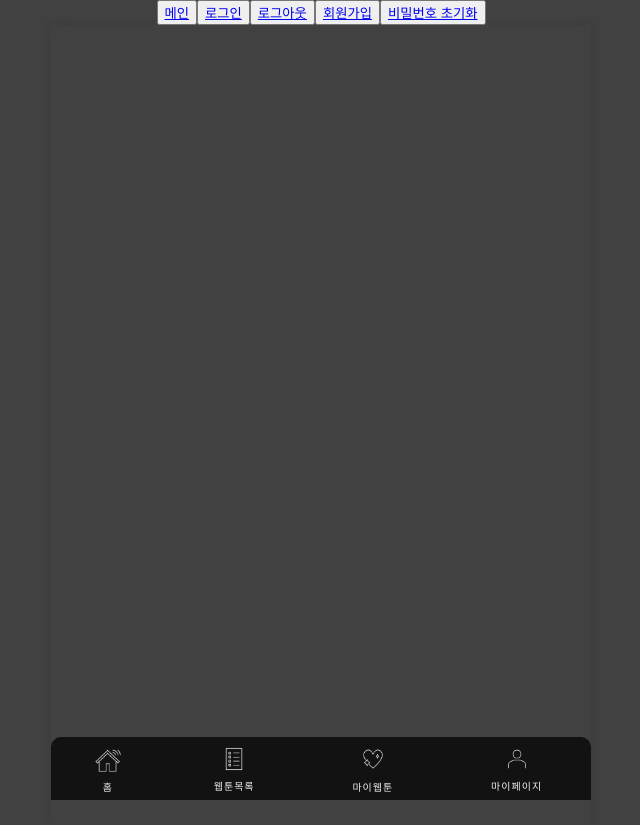
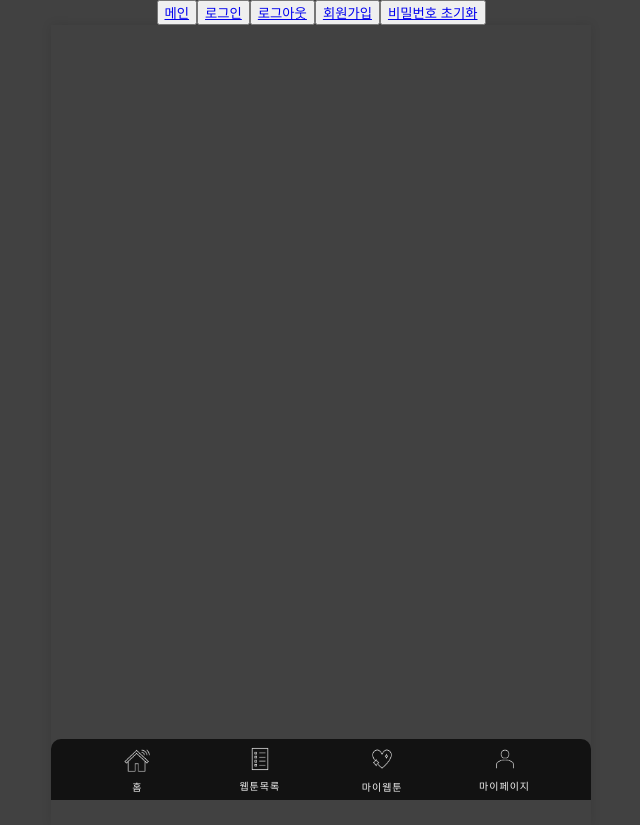
Before and after one commit to pknu-wap/2023_2_Toonder2.0, a React (Create React App) app in the folder frontend/: page /user/kakao/callback in a window 1280 px wide. Shown: the whole page, without its empty margins (319-959 px from the left). Built offline with nearby package versions, Linux system fonts and the light colour scheme; no server answers; the HTML template or start-up script is replaced by a standard one; a web font is replaced by a local one.

Commit message:
refactor : Footer 내부 아이콘 간격 수정

```diff
--- a/frontend/src/component/background/Footer.js
+++ b/frontend/src/component/background/Footer.js
@@ -5,86 +5,82 @@ import { Link } from "react-router-dom";
 const FooterContainer = styled.div`
   position: fixed;
   bottom: 0;
-  // left: 50%; /* 가운데 정렬을 위해 왼쪽으로 이동 */
-  // transform: translateX(-50%); /* 가운데 정렬을 위해 왼쪽으로 이동 */
   width: 100%; /* 모바일 화면에 맞게 설정 */
   max-width: 540px; /* 컴퓨터 브라우저에서 Container의 너비에 딱 맞도록 설정 */
   background: #121212;
   display: flex;
-  justify-content: space-around; /* 아이콘들을 동일한 간격으로 정렬합니다. */
+  justify-content: space-evenly; /* 아이콘들을 동일한 간격으로 정렬합니다. */
   align-items: center;
-  // border-top: 1px solid #efefef; /* 경계선 스타일 추가 */
   border-top-left-radius: 10px; /* 왼쪽 위 모서리를 둥글게 만듭니다. */
   border-top-right-radius: 10px; /* 오른쪽 위 모서리를 둥글게 만듭니다. */
 `;
 
-const FooterIcon = styled.div`
+const FooterItem = styled.div`
   display: flex;
-  justify-content: center;
+  flex-direction: column;
   align-items: center;
-  font-size: 20px;
-  color: white;
-  padding-top: 8px;
-  color: #efefef;
+  padding: 6px;
+  width: 60px;
+  flex: 1; /* 각 요소가 동일한 너비를 가지도록 설정 */
 `;
 
 const FooterIconText = styled.div`
   font-size: 10px;
   align-items: center;
   color: #efefef;
-  padding: 6px;
+  padding-top: 6px;
   letter-spacing: 1px;
 `;
 
 export const Footer = () => {
   return (
     <FooterContainer>
-      <Link to="/" style={{ textDecoration: "none" }}>
-        <FooterIcon>
+      <Link to="/" style={{ textDecoration: "none" }}> {/* textDecoration: "none" : 텍스트 클릭 시 밑줄 안 보이게*/}
+        <FooterItem>
           <img
             src={process.env.PUBLIC_URL + "/home_icon_dark.png"}
             alt="logo"
             width="28px"
             height="auto"
           />
-        </FooterIcon>
-        <FooterIconText>홈</FooterIconText>
+          <FooterIconText>홈</FooterIconText>
+        </FooterItem>
       </Link>
 
       <Link to="/webtoonlist" style={{ textDecoration: "none" }}>
-        <FooterIcon>
+        <FooterItem>
           <img
             src={process.env.PUBLIC_URL + "/webtoonlist_icon_dark.png"}
             alt="logo"
             width="26px"
             height="auto"
           />
-        </FooterIcon>
-        <FooterIconText>웹툰목록</FooterIconText>
+          <FooterIconText>웹툰목록</FooterIconText>
+        </FooterItem>
       </Link>
 
       <Link to="/mywebtoon" style={{ textDecoration: "none" }}>
-        <FooterIcon>
+        <FooterItem>
           <img
             src={process.env.PUBLIC_URL + "/mywebtoon_icon_dark.png"}
             alt="logo"
             width="26px"
             height="auto"
           />
-        </FooterIcon>
-        <FooterIconText>마이웹툰</FooterIconText>
+          <FooterIconText>마이웹툰</FooterIconText>
+        </FooterItem>
       </Link>
 
       <Link to="/mypage" style={{ textDecoration: "none" }}>
-        <FooterIcon>
+        <FooterItem>
           <img
             src={process.env.PUBLIC_URL + "/mypage_icon_dark.png"}
             alt="logo"
             width="26px"
             height="auto"
           />
-        </FooterIcon>
-        <FooterIconText>마이페이지</FooterIconText>
+          <FooterIconText>마이페이지</FooterIconText>
+        </FooterItem>
       </Link>
     </FooterContainer>
   );
```
